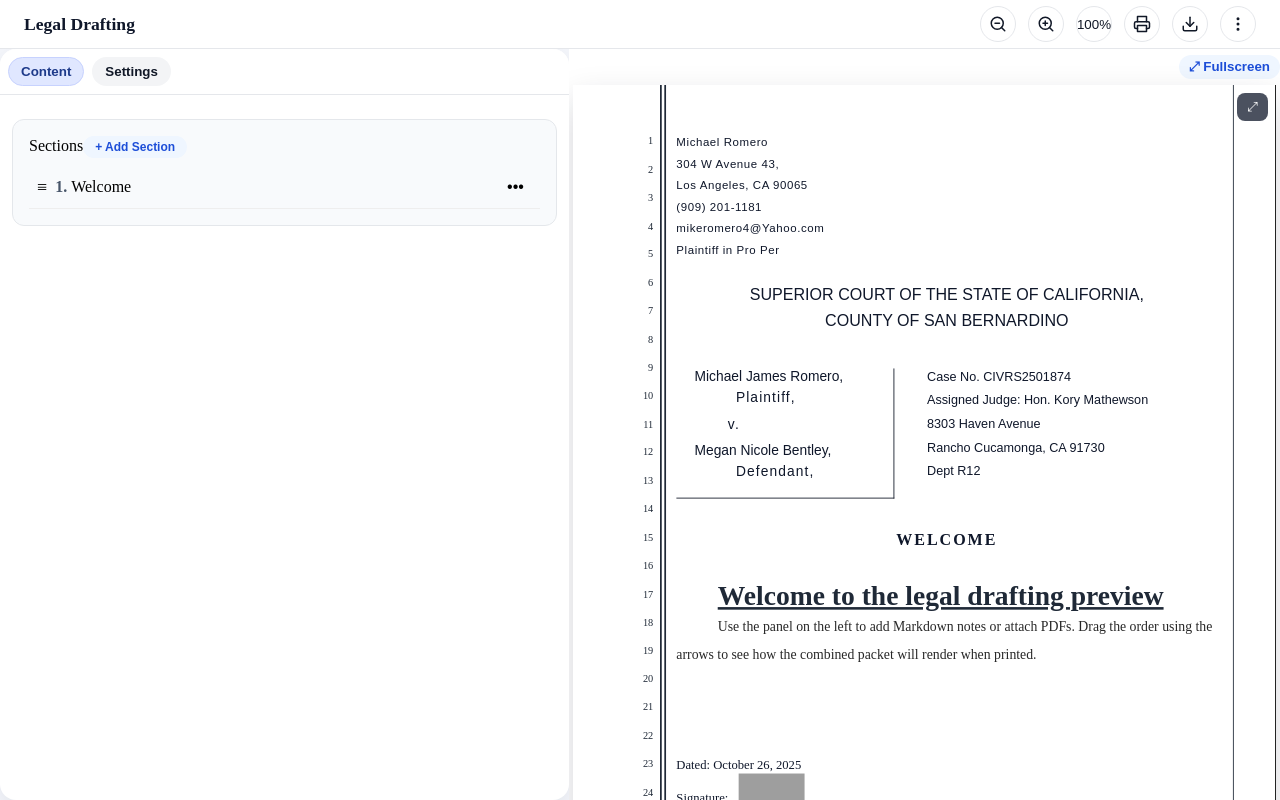
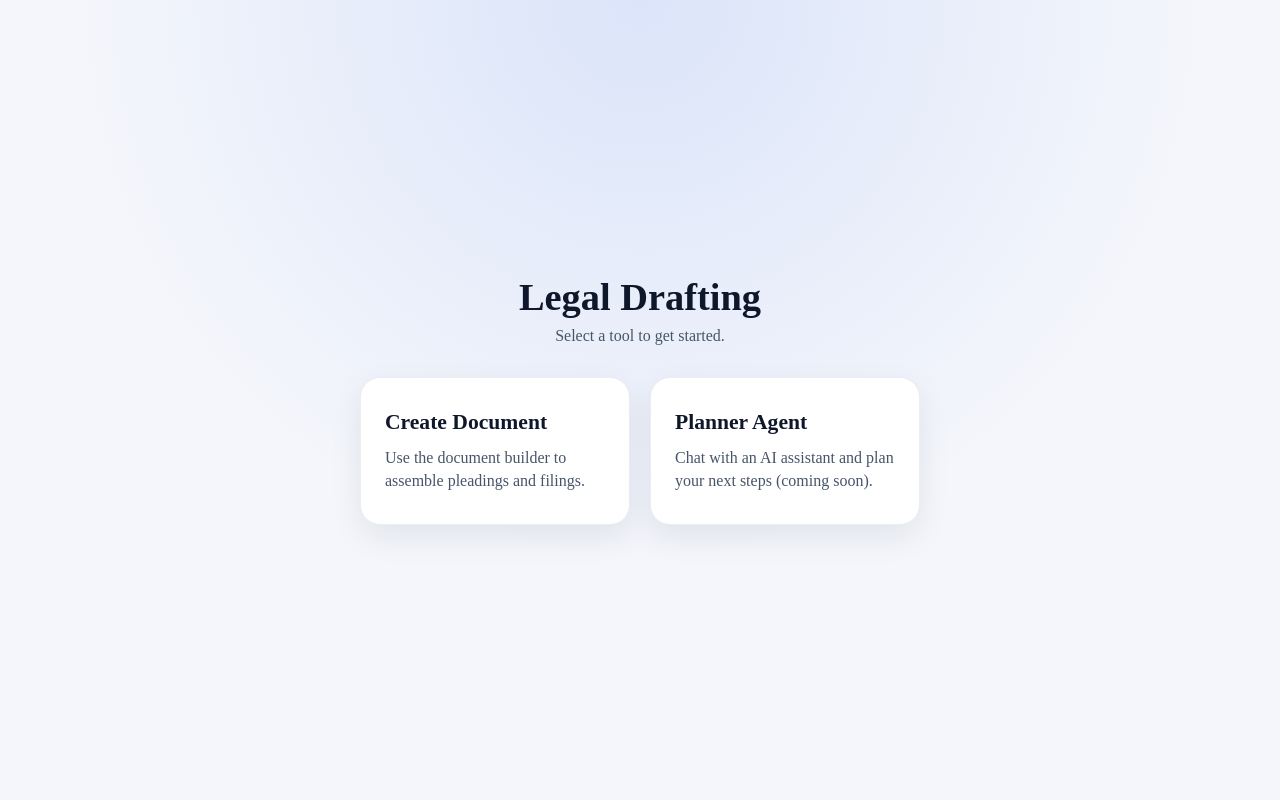
Before and after one commit to Michael-J-Romero/legal_drafting, a Next.js app: page / in a window 1280 px wide. Built offline with nearby package versions, Linux system fonts and the light colour scheme; grey boxes are pictures that could not be loaded.

Commit message:
Refactor app into multi-tool menu

```diff
--- a/src/App.css
+++ b/src/App.css
@@ -106,6 +106,12 @@ body {
   gap: 16px;
 }
 
+.app-header-left {
+  display: flex;
+  align-items: center;
+  gap: 12px;
+}
+
 .app-title {
   font-weight: 800;
   font-size: 1.1rem;
@@ -178,6 +184,121 @@ body {
 
 /* Allow grid children to shrink; prevents subtle horizontal overflow */
 .app-main > * { min-width: 0; }
+
+/* Main menu */
+.menu-screen {
+  background: radial-gradient(circle at top, rgba(37, 99, 235, 0.12), transparent 55%), #f4f6fb;
+}
+
+.menu-content {
+  flex: 1;
+  display: flex;
+  flex-direction: column;
+  align-items: center;
+  justify-content: center;
+  gap: 32px;
+  text-align: center;
+  padding: 48px 16px;
+}
+
+.menu-header h1 {
+  margin: 0;
+  font-size: clamp(2rem, 3vw, 2.6rem);
+  color: #0f172a;
+}
+
+.menu-header p {
+  margin: 8px 0 0;
+  color: #475569;
+  font-size: 1rem;
+}
+
+.menu-grid {
+  display: grid;
+  gap: 20px;
+  width: min(560px, 100%);
+  grid-template-columns: repeat(auto-fit, minmax(240px, 1fr));
+}
+
+.menu-card {
+  background: #ffffff;
+  border-radius: 20px;
+  border: 1px solid rgba(148, 163, 184, 0.2);
+  box-shadow: 0 12px 32px rgba(15, 23, 42, 0.08);
+  padding: 32px 24px;
+  text-align: left;
+  display: flex;
+  flex-direction: column;
+  gap: 12px;
+  cursor: pointer;
+  transition: transform 0.15s ease, box-shadow 0.15s ease, border-color 0.15s ease;
+  color: #0f172a;
+  font: inherit;
+}
+
+.menu-card h2 {
+  margin: 0;
+  font-size: 1.35rem;
+}
+
+.menu-card p {
+  margin: 0;
+  color: #475569;
+  line-height: 1.4;
+}
+
+.menu-card:hover {
+  transform: translateY(-4px);
+  border-color: rgba(37, 99, 235, 0.4);
+  box-shadow: 0 18px 40px rgba(37, 99, 235, 0.14);
+}
+
+.menu-card:focus-visible {
+  outline: 3px solid rgba(37, 99, 235, 0.6);
+  outline-offset: 4px;
+}
+
+/* Planner layout */
+.planner-main {
+  display: grid;
+  grid-template-columns: 1fr 1fr;
+  flex: 1;
+  min-height: 0;
+  gap: 24px;
+  padding: 24px;
+  box-sizing: border-box;
+}
+
+.planner-panel {
+  background: #ffffff;
+  border-radius: 16px;
+  box-shadow: 0 8px 24px rgba(15, 23, 42, 0.08);
+  overflow: auto;
+  min-height: 0;
+}
+
+.planner-panel-inner {
+  display: flex;
+  flex-direction: column;
+  gap: 12px;
+  padding: 24px;
+}
+
+.planner-panel-inner h2 {
+  margin: 0;
+  font-size: 1.1rem;
+  color: #0f172a;
+}
+
+.planner-placeholder {
+  margin: 0;
+  color: #475569;
+  background: #f8fafc;
+  border: 1px dashed rgba(148, 163, 184, 0.6);
+  border-radius: 12px;
+  padding: 24px;
+  text-align: center;
+}
 
 .editor-panel {
   background: #ffffff;
--- a/src/app/components/AppHeader.jsx
+++ b/src/app/components/AppHeader.jsx
@@ -1,9 +1,21 @@
 'use client';
 
 import React from 'react';
-import { FiPrinter, FiDownload, FiMoreVertical, FiCode, FiUpload, FiTrash2, FiZoomIn, FiZoomOut } from 'react-icons/fi';
+import {
+  FiPrinter,
+  FiDownload,
+  FiMoreVertical,
+  FiCode,
+  FiUpload,
+  FiTrash2,
+  FiZoomIn,
+  FiZoomOut,
+  FiArrowLeft,
+} from 'react-icons/fi';
 
 export default function AppHeader({
+  title = 'Legal Drafting',
+  onBack,
   onOpenRaw,
   onImportBundle,
   onExportBundle,
@@ -13,25 +25,41 @@ export default function AppHeader({
   onZoomIn,
   onZoomOut,
   onZoomReset,
+  showDocumentActions = true,
 }) {
   const fileInputRef = React.useRef(null);
   const [menuOpen, setMenuOpen] = React.useState(false);
   const menuRef = React.useRef(null);
 
   React.useEffect(() => {
+    if (!showDocumentActions) return undefined;
     function onDocClick(e) {
       if (!menuRef.current) return;
       if (!menuRef.current.contains(e.target)) setMenuOpen(false);
     }
     document.addEventListener('mousedown', onDocClick);
     return () => document.removeEventListener('mousedown', onDocClick);
-  }, []);
+  }, [showDocumentActions]);
 
   return (
     <header className="app-header" role="banner">
       <div className="app-header-inner">
-        <div className="app-title">Legal Drafting</div>
-        <div className="app-header-actions" ref={menuRef}>
+        <div className="app-header-left">
+          {onBack ? (
+            <button
+              type="button"
+              className="icon-btn"
+              onClick={onBack}
+              aria-label="Back to menu"
+              title="Back to menu"
+            >
+              <FiArrowLeft />
+            </button>
+          ) : null}
+          <div className="app-title">{title}</div>
+        </div>
+        {showDocumentActions ? (
+          <div className="app-header-actions" ref={menuRef}>
           {/* Zoom controls */}
           <button
             type="button"
@@ -137,7 +165,10 @@ export default function AppHeader({
               if (e.target) e.target.value = '';
             }}
           />
-        </div>
+          </div>
+        ) : (
+          <div className="app-header-actions" aria-hidden />
+        )}
       </div>
     </header>
   );
--- a/src/app/page.jsx
+++ b/src/app/page.jsx
@@ -9,19 +9,71 @@ import AppHeader from './components/AppHeader';
 import FullscreenOverlay from './components/FullscreenOverlay';
 import useDocumentEditor from './hooks/useDocumentEditor';
 
+const TOOL = {
+  MENU: 'menu',
+  DOCUMENT_BUILDER: 'document-builder',
+  PLANNER_AGENT: 'planner-agent',
+};
+
 export default function App() {
+  const [activeTool, setActiveTool] = React.useState(TOOL.MENU);
+
+  if (activeTool === TOOL.DOCUMENT_BUILDER) {
+    return <DocumentBuilderView onBack={() => setActiveTool(TOOL.MENU)} />;
+  }
+
+  if (activeTool === TOOL.PLANNER_AGENT) {
+    return <PlannerAgentView onBack={() => setActiveTool(TOOL.MENU)} />;
+  }
+
+  return (
+    <MainMenu
+      onSelectDocument={() => setActiveTool(TOOL.DOCUMENT_BUILDER)}
+      onSelectPlanner={() => setActiveTool(TOOL.PLANNER_AGENT)}
+    />
+  );
+}
+
+function MainMenu({ onSelectDocument, onSelectPlanner }) {
+  return (
+    <div className="app-root menu-screen">
+      <div className="menu-content" role="navigation" aria-label="Main menu">
+        <div className="menu-header">
+          <h1>Legal Drafting</h1>
+          <p>Select a tool to get started.</p>
+        </div>
+        <div className="menu-grid">
+          <button type="button" className="menu-card" onClick={onSelectDocument}>
+            <h2>Create Document</h2>
+            <p>Use the document builder to assemble pleadings and filings.</p>
+          </button>
+          <button type="button" className="menu-card" onClick={onSelectPlanner}>
+            <h2>Planner Agent</h2>
+            <p>Chat with an AI assistant and plan your next steps (coming soon).</p>
+          </button>
+        </div>
+      </div>
+    </div>
+  );
+}
+
+function DocumentBuilderView({ onBack }) {
   const { editorProps, previewProps } = useDocumentEditor();
 
-  // Raw JSON editor state (moved from PreviewPanel toolbar to global header)
   const [rawOpen, setRawOpen] = React.useState(false);
   const [rawText, setRawText] = React.useState('');
   const [rawError, setRawError] = React.useState('');
 
-  // Zoom state for right-side preview (multiplier applied to fit-to-width scale)
   const [zoom, setZoom] = React.useState(1);
   const clamp = (v, min, max) => Math.max(min, Math.min(max, v));
-  const handleZoomIn = React.useCallback(() => setZoom((z) => clamp(Math.round((z + 0.1) * 10) / 10, 0.5, 3)), []);
-  const handleZoomOut = React.useCallback(() => setZoom((z) => clamp(Math.round((z - 0.1) * 10) / 10, 0.5, 3)), []);
+  const handleZoomIn = React.useCallback(
+    () => setZoom((z) => clamp(Math.round((z + 0.1) * 10) / 10, 0.5, 3)),
+    [],
+  );
+  const handleZoomOut = React.useCallback(
+    () => setZoom((z) => clamp(Math.round((z - 0.1) * 10) / 10, 0.5, 3)),
+    [],
+  );
   const handleZoomReset = React.useCallback(() => setZoom(1), []);
 
   async function handleOpenRaw() {
@@ -38,6 +90,8 @@ export default function App() {
   return (
     <div className="app-root">
       <AppHeader
+        title="Document Builder"
+        onBack={onBack}
         onOpenRaw={handleOpenRaw}
         onImportBundle={previewProps.onImportBundle}
         onExportBundle={previewProps.onExportBundle}
@@ -65,9 +119,7 @@ export default function App() {
                 style={{ width: '100%', height: '100%', minHeight: '60vh', fontFamily: 'ui-monospace, SFMono-Regular, Menlo, Monaco, Consolas, "Liberation Mono", "Courier New", monospace', fontSize: 12, lineHeight: 1.4, boxSizing: 'border-box' }}
               />
             </div>
-            {rawError ? (
-              <div style={{ color: '#c0392b' }}>{rawError}</div>
-            ) : null}
+            {rawError ? <div style={{ color: '#c0392b' }}>{rawError}</div> : null}
             <div style={{ display: 'flex', gap: 8, justifyContent: 'flex-end' }}>
               <button type="button" className="ghost" onClick={() => setRawOpen(false)}>Cancel</button>
               <button
@@ -78,7 +130,8 @@ export default function App() {
                   try {
                     JSON.parse(rawText);
                   } catch (e) {
-                    setRawError('Invalid JSON: ' + (e?.message || '')); return;
+                    setRawError('Invalid JSON: ' + (e?.message || ''));
+                    return;
                   }
                   try {
                     if (previewProps.onApplyRawJson) await previewProps.onApplyRawJson(rawText);
@@ -97,3 +150,25 @@ export default function App() {
     </div>
   );
 }
+
+function PlannerAgentView({ onBack }) {
+  return (
+    <div className="app-root">
+      <AppHeader title="Planner Agent" onBack={onBack} showDocumentActions={false} />
+      <div className="planner-main">
+        <div className="planner-panel planner-chat" role="region" aria-label="Planner chat">
+          <div className="planner-panel-inner">
+            <h2>Conversation</h2>
+            <p className="planner-placeholder">Chat interface placeholder.</p>
+          </div>
+        </div>
+        <div className="planner-panel planner-preview" role="region" aria-label="Planner preview">
+          <div className="planner-panel-inner">
+            <h2>Preview</h2>
+            <p className="planner-placeholder">Preview area</p>
+          </div>
+        </div>
+      </div>
+    </div>
+  );
+}
```
